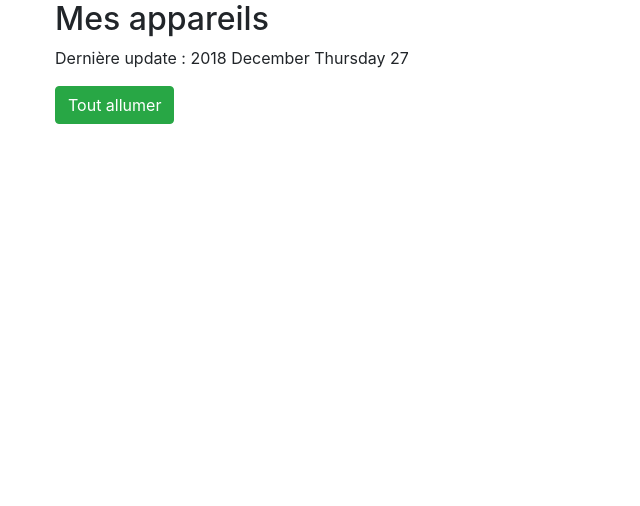
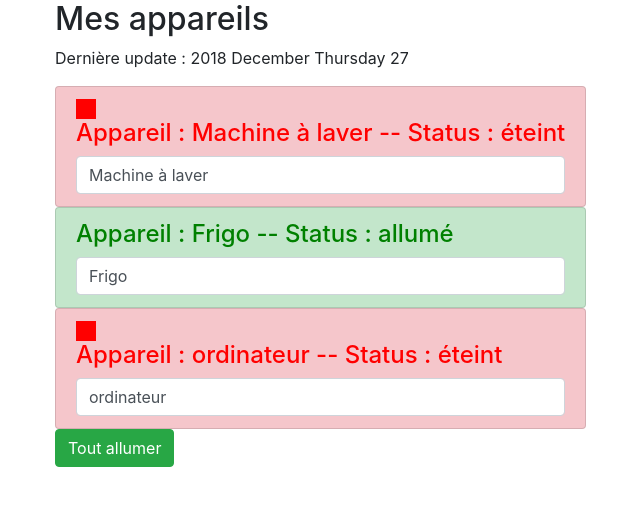
Before and after one commit to Nicolas-Hermet/First_Angular_Project, an Angular app: page / in a window 1280 px wide. Shown: the top 506 px of the page, without its empty margins (15-655 px from the left). Built offline with nearby package versions, Linux system fonts and the light colour scheme.

Commit message:
Implement onInit in app for appareilsServices

```diff
--- a/src/app/app.component.ts
+++ b/src/app/app.component.ts
@@ -1,4 +1,4 @@
-import { Component } from '@angular/core';
+import { Component, OnInit } from '@angular/core';
 import { AppareilsService } from './services/appareils.service';
 
 @Component({
@@ -6,7 +6,7 @@ import { AppareilsService } from './services/appareils.service';
   templateUrl: './app.component.html',
   styleUrls: ['./app.component.scss']
 })
-export class AppComponent {
+export class AppComponent implements OnInit {
   isAuth = false;
   lastUpdate = new Promise((resolve, reject) => {
     const date = new Date();
@@ -17,7 +17,7 @@ export class AppComponent {
     );
   });
 
-  appareil: AppareilsService;
+  appareils: any[];
 
 
   constructor(private appareilService: AppareilsService) {
@@ -28,6 +28,12 @@ export class AppComponent {
       );
   }
 
+  ngOnInit(): void {
+    //Called after the constructor, initializing input properties, and the first call to ngOnChanges.
+    //Add 'implements OnInit' to the class.
+    this.appareils = this.appareilService.appareils;
+  }
+
   onAllumer(isAuth: boolean) {
       // isAuth != isAuth;
       console.log('On allume tout !');
```
